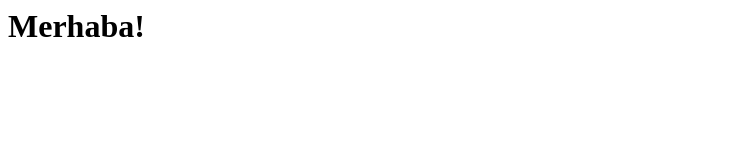
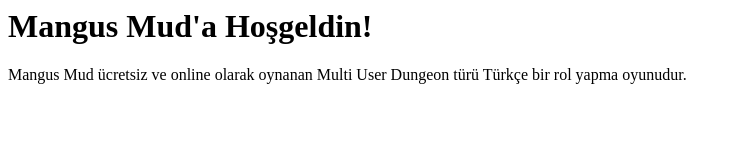
Before and after one commit to ozgyilmaz/mangusdokuman, a plain HTML site: page index.html in a window 1280 px wide. Shown: the whole page, without its empty margins (0-741 px from the left). Drawn offline with Linux system fonts and the light colour scheme.

Commit message:
Update index.html

```diff
--- a/index.html
+++ b/index.html
@@ -1 +1,3 @@
-<h1>Merhaba!</h1>
+<h1>Mangus Mud'a Hoşgeldin!</h1>
+
+Mangus Mud ücretsiz ve online olarak oynanan Multi User Dungeon türü Türkçe bir rol yapma oyunudur.
```
